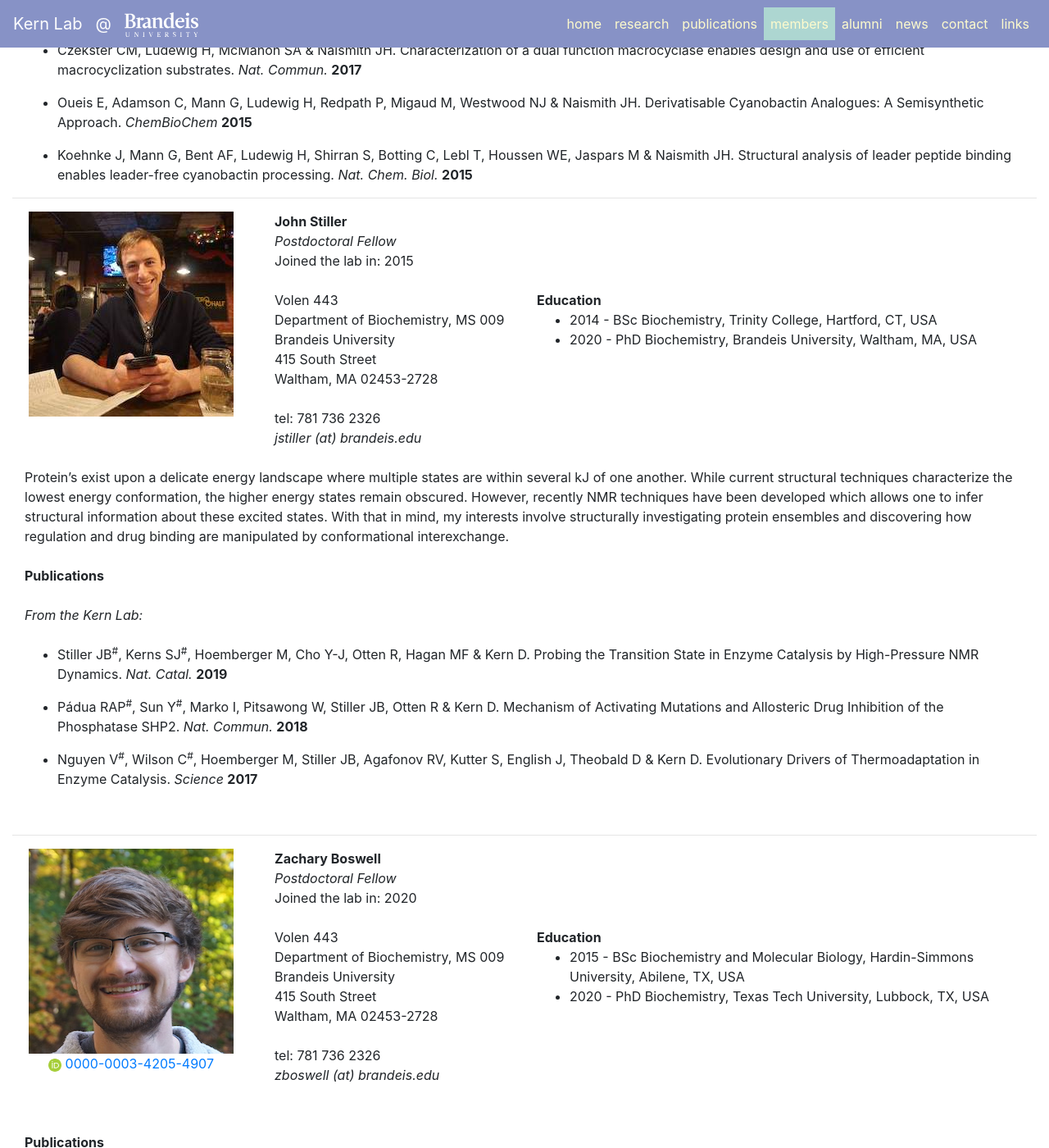
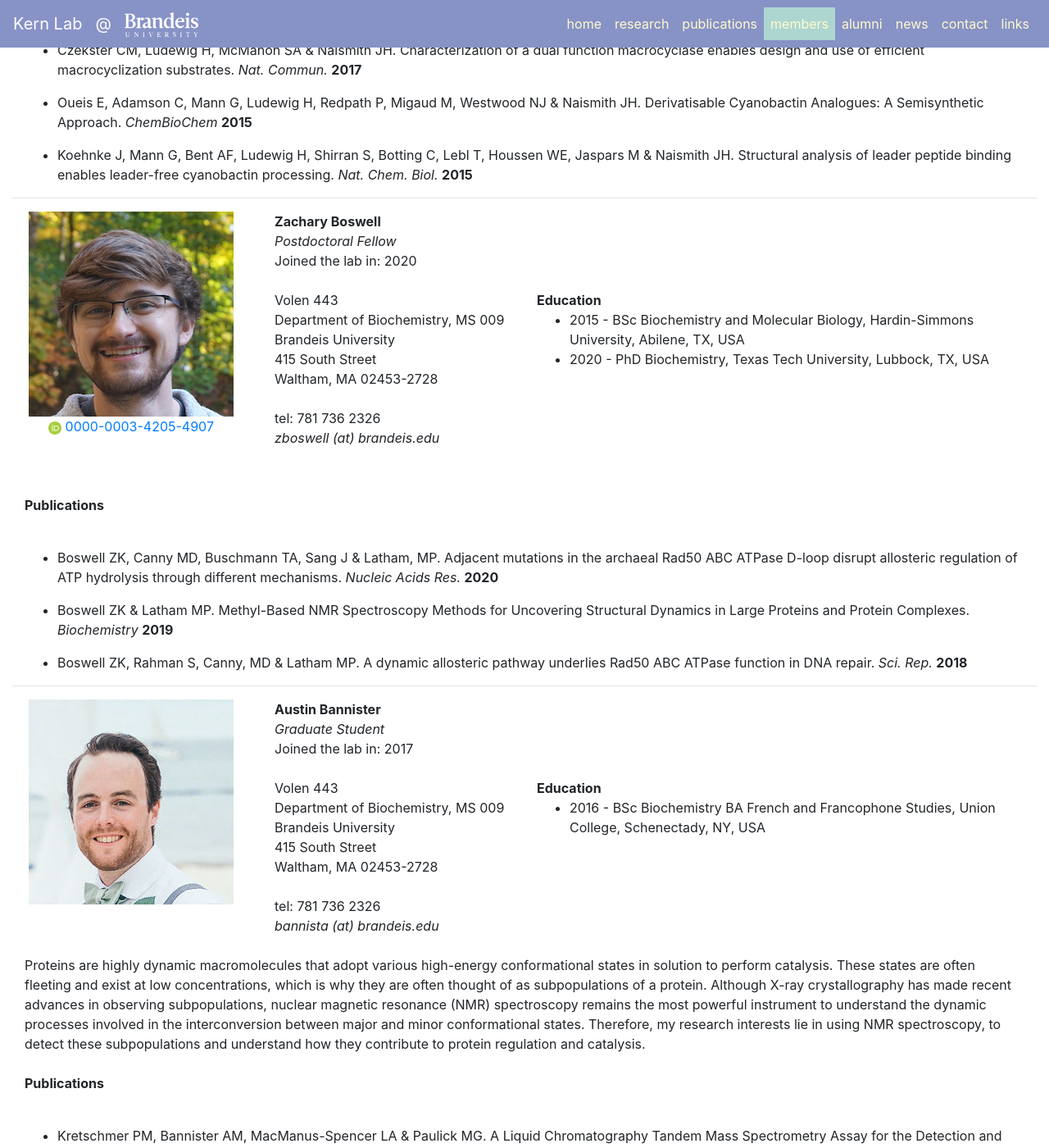
Before and after one commit to kernlab-scripps/kernlab-scripps.github.io, a Jekyll site: the page built from member/index.html, in a window 1280 px wide and 1400 px high, scrolled down 5813 px. Shown: the whole window at 82% size. Built offline with Jekyll 4.4.1, drawn with Linux system fonts in a browser that asks for light colours.

Commit message:
Alumni/Members: move John to alumni category

```diff
--- a/_data/alumni.yml
+++ b/_data/alumni.yml
@@ -7,6 +7,12 @@
 ##      or      https://bir.brandeis.edu/handle/?????/????? for BSc/MSc thesis
 ##  current: PositionTitle @ Company/University
 ##  website: URL to current job (mainly used for PIs)
+
+- name: John Stiller
+  position: Graduate Student / Postdoctoral Fellow
+  startdate: 201505
+  enddate: 202104
+  current: Scientist @ Prime Medicine
 
 - name: Patrick Finneran
   position: Graduate Student
--- a/_data/members.yml
+++ b/_data/members.yml
@@ -119,17 +119,6 @@
     - 'Oueis E, Adamson C, Mann G, Ludewig H, Redpath P, Migaud M, Westwood NJ & Naismith JH. Derivatisable Cyanobactin Analogues: A Semisynthetic Approach. *ChemBioChem* **2015**'
     - Koehnke J, Mann G, Bent AF, Ludewig H, Shirran S, Botting C, Lebl T, Houssen WE, Jaspars M & Naismith JH. Structural analysis of leader peptide binding enables leader-free cyanobactin processing. *Nat. Chem. Biol.* **2015**
 
-- name: John Stiller
-  image: /static/img/members/john.jpg
-  position: Postdoctoral Fellow
-  email: jstiller (at) brandeis.edu
-  startdate: 202007
-  startdatelab: 201505
-  education:
-    - 2014 - BSc Biochemistry, Trinity College, Hartford, CT, USA
-    - 2020 - PhD Biochemistry, Brandeis University, Waltham, MA, USA
-  description: Protein’s exist upon a delicate energy landscape where multiple states are within several kJ of one another. While current structural techniques characterize the lowest energy conformation, the higher energy states remain obscured. However, recently NMR techniques have been developed which allows one to infer structural information about these excited states. With that in mind, my interests involve structurally investigating protein ensembles and discovering how regulation and drug binding are manipulated by conformational interexchange.
-
 - name: Zachary Boswell
   image: /static/img/members/zach.jpg
   position: Postdoctoral Fellow
```
